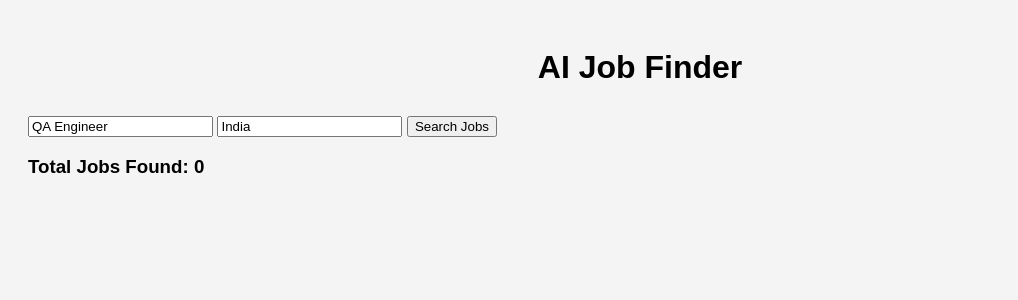
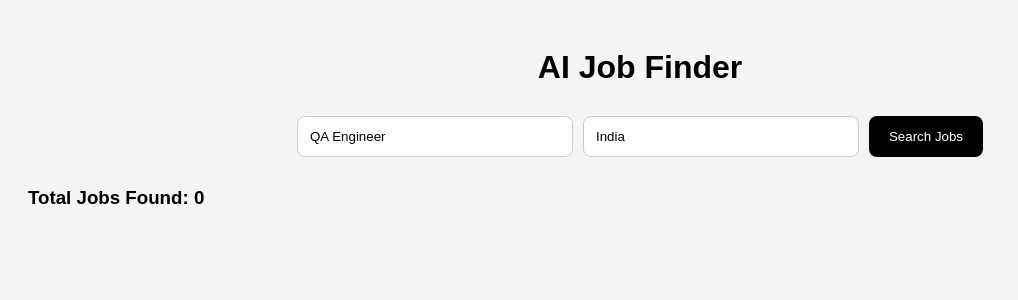
Before and after one commit to gyana-dev/job-finder-app, a Flask app: page / in a window 1280 px wide. Shown: the top 300 px of the page, without its empty margins (0-1018 px from the left). Run offline with Flask 3, Linux system fonts and the light colour scheme; data that the repository does not hold is empty.

Commit message:
Update style.css

```diff
--- a/static/style.css
+++ b/static/style.css
@@ -40,3 +40,25 @@ h1 {
     padding: 10px 16px;
     border-radius: 6px;
 }
+.search-box {
+    display: flex;
+    gap: 10px;
+    margin-bottom: 30px;
+    justify-content: center;
+}
+
+.search-box input {
+    padding: 12px;
+    width: 250px;
+    border-radius: 8px;
+    border: 1px solid #ccc;
+}
+
+.search-box button {
+    padding: 12px 20px;
+    background: black;
+    color: white;
+    border: none;
+    border-radius: 8px;
+    cursor: pointer;
+}
```
